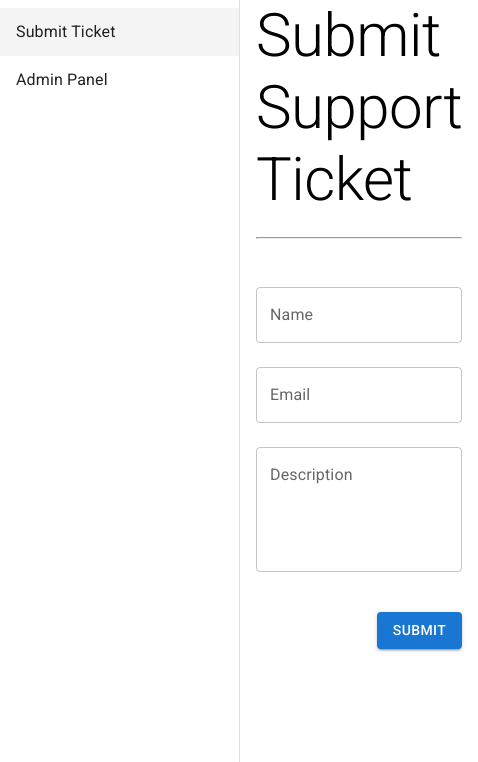
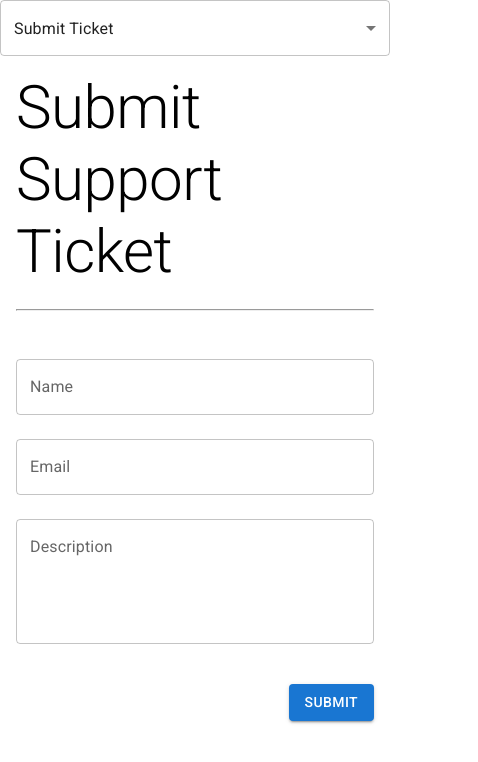
Before and after one commit to lf-hernandez/zealthy-help-desk-tms, a React (Vite) app in the folder frontend/: page / in a window 390 px wide. Shown: the top 762 px of the page, 478 px wide, since content can reach past the window. Built offline with nearby package versions, Linux system fonts and the light colour scheme.

Commit message:
Make navigation responsive

```diff
--- a/frontend/package.json
+++ b/frontend/package.json
@@ -14,6 +14,7 @@
     "@emotion/react": "^11.11.3",
     "@emotion/styled": "^11.11.0",
     "@fontsource/roboto": "^5.0.8",
+    "@mui/icons-material": "^5.15.10",
     "@mui/material": "^5.15.10",
     "react": "^18.2.0",
     "react-dom": "^18.2.0",
--- a/frontend/src/App.tsx
+++ b/frontend/src/App.tsx
@@ -1,17 +1,68 @@
-import { Box, Container, Drawer, List, ListItem, ListItemText } from '@mui/material';
+import {
+    Box,
+    Container,
+    Drawer,
+    FormControl,
+    List,
+    ListItem,
+    ListItemText,
+    MenuItem,
+    Select,
+    useMediaQuery,
+    useTheme,
+} from '@mui/material';
 import * as React from 'react';
 
 import { AdminPanel } from './AdminPanel';
 import { SubmitTicket } from './SubmitTicket';
 
 function App() {
+    const theme = useTheme();
+    const isMobile = useMediaQuery(theme.breakpoints.down('sm'));
     const [showAdminPanel, setShowAdminPanel] = React.useState(false);
     const drawerWidth = 240;
     const activeItemBackground = {
         backgroundColor: '#f4f4f4',
     };
+
+    const handleSelectChange = (event: { target: { value: string } }) => {
+        setShowAdminPanel(event.target.value === 'adminPanel');
+    };
+
+    const drawerContent = (
+        <List>
+            <ListItem
+                button
+                onClick={() => setShowAdminPanel(false)}
+                sx={!showAdminPanel ? activeItemBackground : null}
+            >
+                <ListItemText primary="Submit Ticket" />
+            </ListItem>
+            <ListItem
+                button
+                onClick={() => setShowAdminPanel(true)}
+                sx={showAdminPanel ? activeItemBackground : null}
+            >
+                <ListItemText primary="Admin Panel" />
+            </ListItem>
+        </List>
+    );
+
     return (
-        <Box sx={{ display: 'flex' }}>
+        <Box sx={{ display: 'flex', flexDirection: isMobile ? 'column' : 'row' }}>
+            {isMobile ? (
+                <FormControl fullWidth sx={{ marginBottom: 2 }}>
+                    <Select
+                        value={showAdminPanel ? 'adminPanel' : 'submitTicket'}
+                        onChange={handleSelectChange}
+                        displayEmpty
+                        inputProps={{ 'aria-label': 'Without label' }}
+                    >
+                        <MenuItem value="submitTicket">Submit Ticket</MenuItem>
+                        <MenuItem value="adminPanel">Admin Panel</MenuItem>
+                    </Select>
+                </FormControl>
+            ) : (
                 <Drawer
                     variant="permanent"
                     sx={{
@@ -20,23 +71,11 @@ function App() {
                         [`& .MuiDrawer-paper`]: { width: drawerWidth, boxSizing: 'border-box' },
                     }}
                 >
-                <List>
-                    <ListItem
-                        onClick={() => setShowAdminPanel(false)}
-                        sx={!showAdminPanel ? activeItemBackground : null}
-                    >
-                        <ListItemText primary="Submit Ticket" />
-                    </ListItem>
-                    <ListItem
-                        onClick={() => setShowAdminPanel(true)}
-                        sx={showAdminPanel ? activeItemBackground : null}
-                    >
-                        <ListItemText primary="Admin Panel" />
-                    </ListItem>
-                </List>
+                    {drawerContent}
                 </Drawer>
+            )}
 
-            <Container maxWidth="md">
+            <Container maxWidth="md" sx={{ width: '100%' }}>
                 {showAdminPanel ? <AdminPanel /> : <SubmitTicket />}
             </Container>
         </Box>
```
Also changed, not shown: 1 other file (tests, documents, lock files or other folders). Lines whose indentation alone changed are shown as unchanged.
